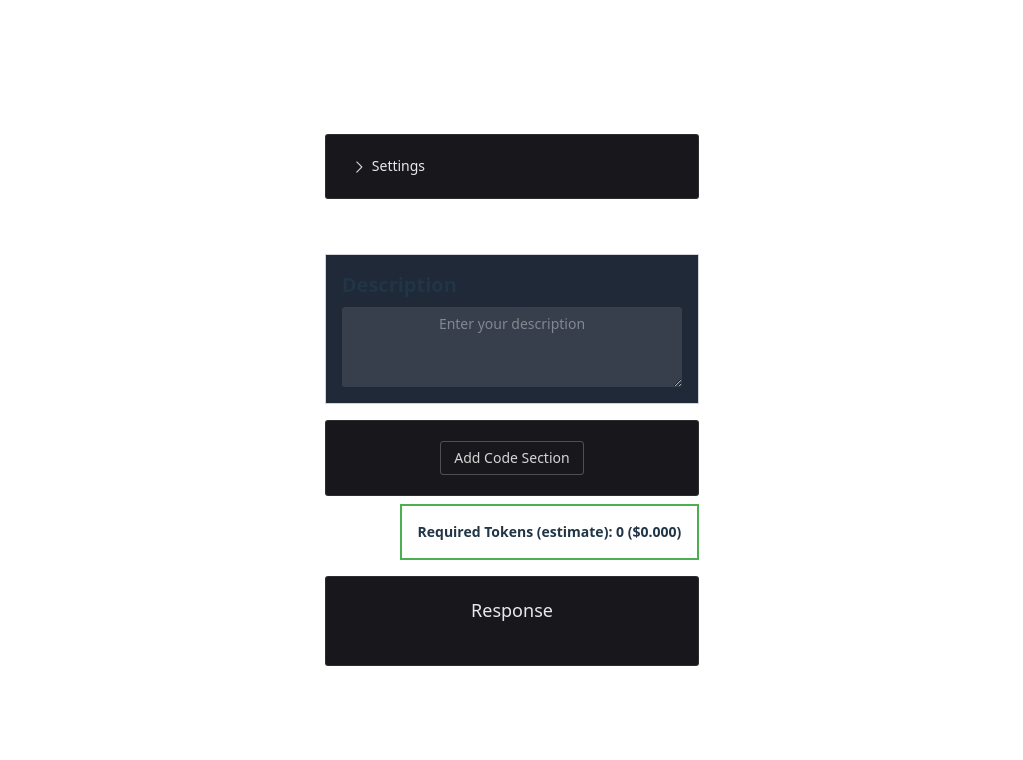
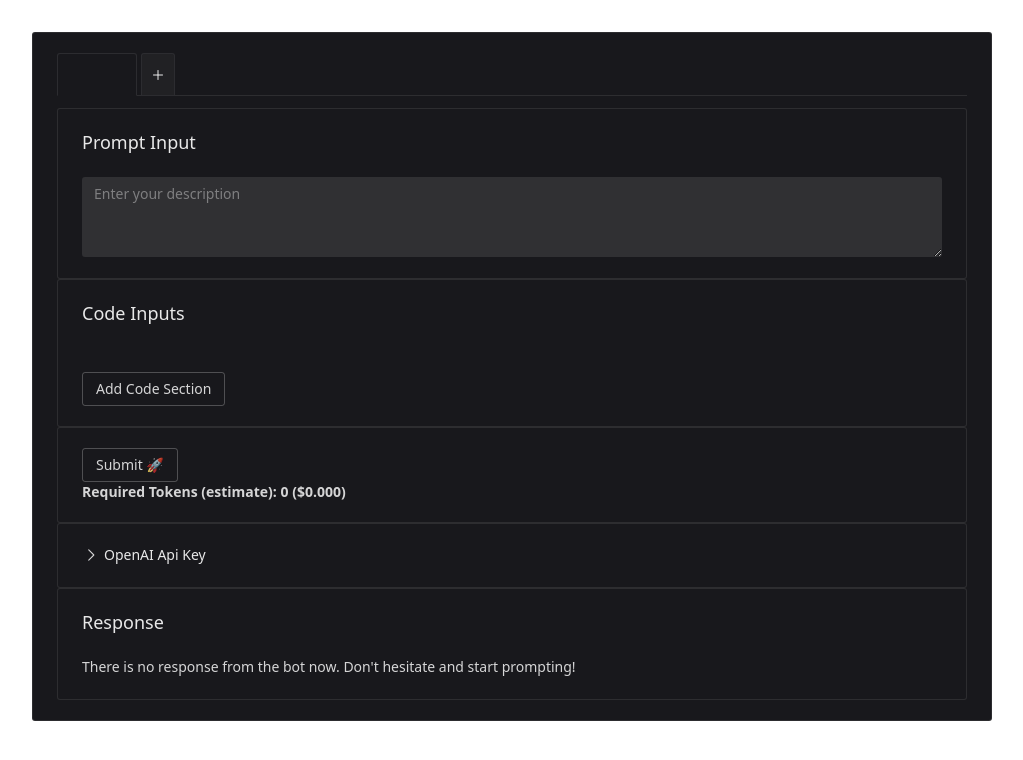
Before and after one commit to petersopko/gptcodepal, a Vue app: page / in a window 1280 px wide. Shown: the top 760 px of the page, without its empty margins (128-1151 px from the left). Built offline with nearby package versions, Linux system fonts and the light colour scheme; what @highlightjs/vue-plugin would draw is missing.

Commit message:
more naive ui, more styling

```diff
--- a/src/components/ApiKeyInput.vue
+++ b/src/components/ApiKeyInput.vue
@@ -1,6 +1,5 @@
 <template>
-    <div class="flex items-center">
-        <label for="api-key-input" class="font-bold mr-2">OpenAI API Key:</label>
+    <div class="flex justify-between">
         <div class="relative w-full max-w-md">
             <n-input id="api-key-input" v-model:value="apiKey" type="password" show-password-on="mousedown"
                 placeholder="API Key" />
--- a/src/components/CodeInputList.vue
+++ b/src/components/CodeInputList.vue
@@ -1,6 +1,6 @@
 <template>
-    <n-card>
-        <n-collapse>
+    <n-card title="Code Inputs">
+        <n-collapse class="mb-6">
             <n-collapse-item v-for="(codeInput, index) in codeInputs"
                 :title="!codeInput.name ? 'Code Input ' + (index + 1) : codeInput.name" :name="String(index)"
                 default-expanded-names="1" accordion :key="index">
--- a/src/components/ResponseSection.vue
+++ b/src/components/ResponseSection.vue
@@ -1,5 +1,6 @@
 <template>
     <n-card title="Response">
+        <div v-if="!response"> There is no response from the bot now. Don't hesitate and start prompting! </div>
         <ResponseContent :response="response" />
     </n-card>
 </template>
--- a/src/components/ResponseTokensInfo.vue
+++ /dev/null
@@ -1,50 +0,0 @@
-<template>
-    <div v-show="responseTokens > 0" class="token-info-container">
-        <div class="text-sm font-bold">
-            Required Tokens (estimate): {{ tokenCount }}
-            (${{ (tokenCount * 0.001 * 0.03).toFixed(3) }})
-        </div>
-        <div class="token-info-item">
-            Real Response Tokens: {{ responseTokens }} (${{ (responseTokens * 0.001 * 0.03).toFixed(3) }})
-        </div>
-        <div class="token-info-item">
-            Real Prompt Tokens: {{ actualTokens }} (${{ (actualTokens * 0.001 * 0.03).toFixed(3) }})
-        </div>
-    </div>
-</template>
-
-<script setup>
-const props = defineProps({
-    responseTokens: {
-        type: Number,
-        required: true,
-    },
-    actualTokens: {
-        type: Number,
-        required: true,
-    },
-    tokenCount: {
-        type: Number,
-        required: true,
-    },
-});
-</script>
-
-<style scoped>
-.token-info-container {
-    display: flex;
-    flex-direction: column;
-    align-items: center;
-    margin-top: 0.5rem;
-    margin-bottom: 1rem;
-    border: 2px solid #4CAF50;
-    border-radius: 0;
-    padding: 1rem;
-}
-
-.token-info-item {
-    font-size: 0.875rem;
-    font-weight: bold;
-    margin-bottom: 0.25rem;
-}
-</style>
--- a/src/components/Settings.vue
+++ b/src/components/Settings.vue
@@ -1,7 +1,7 @@
 <template>
     <n-card>
         <n-collapse accordion>
-            <n-collapse-item title="Settings" name="1">
+            <n-collapse-item title="OpenAI Api Key" name="1">
                 <ApiKeyInput @save-api-key="saveApiKey" />
             </n-collapse-item>
         </n-collapse>
--- a/src/components/TextInput.vue
+++ b/src/components/TextInput.vue
@@ -1,11 +1,8 @@
 <template>
-    <div class="bg-gray-800 border border-gray-300 p-4 rounded-none mb-4">
-        <div class="flex items-center justify-between text-xl font-bold mb-2">
-            <div>Description</div>
-        </div>
+    <n-card title="Prompt Input">
         <n-input v-model:value="modelValueRef" :default-value="modelValue" :placeholder="placeholder" type="textarea"
             @input="updateValue" />
-    </div>
+    </n-card>
 </template>
 
 <script setup>
--- a/src/components/TokenEstimations.vue
+++ b/src/components/TokenEstimations.vue
@@ -34,22 +34,3 @@ const props = defineProps({
     },
 });
 </script>
-
-<style scoped>
-.token-info-container {
-    display: flex;
-    flex-direction: column;
-    align-items: center;
-    margin-top: 0.5rem;
-    margin-bottom: 1rem;
-    border: 2px solid #4CAF50;
-    border-radius: 0;
-    padding: 1rem;
-}
-
-.token-info-item {
-    font-size: 0.875rem;
-    font-weight: bold;
-    margin-bottom: 0.25rem;
-}
-</style>
--- a/src/components/TokenInfo.vue
+++ /dev/null
@@ -1,23 +0,0 @@
-<template>
-    <div class="flex flex-col items-center mt-2">
-        <button class="text-lg px-6 py-2 bg-green-500 text-white rounded-none cursor-pointer hover:bg-green-600 mb-4"
-            @click="submitPrompt">
-            Submit
-        </button>
-        <ResponseTokensInfo v-show="tokenCount > 0" :tokenCount="tokenCount" />
-    </div>
-</template>
-
-<script setup>
-import ResponseTokensInfo from './ResponseTokensInfo.vue';
-
-const props = defineProps({
-    tokenCount: Number,
-});
-
-const emit = defineEmits(["submit"]);
-
-const submitPrompt = () => {
-    emit("submit");
-};
-</script>
--- a/src/views/Interface.vue
+++ b/src/views/Interface.vue
@@ -1,17 +1,19 @@
 <template>
   <div class="container">
     <Loader :loading="loading" />
-    <Settings @save-api-key="saveApiKey" class="settings" />
+    <n-card>
+      <Tabs :tabs="tabs" :activeTab="activeTabIndex" @update:activeTab="updateActiveTab" @add-tab="addTab"
+        @delete-tab="deleteTab" />
+      <TextInput v-model.value="descriptionRef" placeholder="Enter your description" :activeTab="activeTabIndex" />
+      <CodeInputList :codeInputs="codeInputs" @remove="removeCodeInput" @add="addCodeInput" />
+      <n-card class="flex">
+        <n-button @click="submitPrompt">Submit 🚀</n-button>
+        <TokenEstimations :tokenCount="tokenCount" :responseTokens="responseTokens" :actualTokens="actualTokens" />
+      </n-card>
+      <Settings @save-api-key="saveApiKey" class="settings" />
 
-    <Tabs :tabs="tabs" :activeTab="activeTabIndex" @update:activeTab="updateActiveTab" @add-tab="addTab"
-      @delete-tab="deleteTab" />
-    <TextInput v-model.value="descriptionRef" placeholder="Enter your description" :activeTab="activeTabIndex" />
-    <CodeInputList :codeInputs="codeInputs" @remove="removeCodeInput" @add="addCodeInput" />
-    <div class="flex justify-between items-center">
-      <n-button @click="submitPrompt">Submit</n-button>
-      <TokenEstimations :tokenCount="tokenCount" :responseTokens="responseTokens" :actualTokens="actualTokens" />
-    </div>
-    <ResponseSection :response="response" />
+      <ResponseSection :response="response" />
+    </n-card>
   </div>
 </template>
 
--- a/styles/style.css
+++ b/styles/style.css
@@ -9,7 +9,6 @@
 
   color-scheme: light dark;
   color: rgba(255, 255, 255, 0.87);
-  background-color: #242424;
 
   font-synthesis: none;
   text-rendering: optimizeLegibility;
@@ -18,80 +17,9 @@
   -webkit-text-size-adjust: 100%;
 }
 
-a {
-  font-weight: 500;
-  color: #646cff;
-  text-decoration: inherit;
-}
-a:hover {
-  color: #535bf2;
-}
-
-a {
-  font-weight: 500;
-  color: #646cff;
-  text-decoration: inherit;
-}
-a:hover {
-  color: #535bf2;
-}
-
-body {
-  margin: 0;
-  display: flex;
-  place-items: center;
-  min-width: 320px;
-  min-height: 100vh;
-}
-
-h1 {
-  font-size: 3.2em;
-  line-height: 1.1;
-}
-
-button {
-  border-radius: 8px;
-  border: 1px solid transparent;
-  padding: 0.6em 1.2em;
-  font-size: 1em;
-  font-weight: 500;
-  font-family: inherit;
-  background-color: #1a1a1a;
-  cursor: pointer;
-  transition: border-color 0.25s;
-}
-button:hover {
-  border-color: #646cff;
-}
-button:focus,
-button:focus-visible {
-  outline: 4px auto -webkit-focus-ring-color;
-}
-
-.card {
-  padding: 2em;
-}
-
 #app {
-  display: flex;
-  justify-content: center;
-  align-items: center;
   padding: 2rem;
-  text-align: center;
-  width: 100%;
   margin-left: auto;
   margin-right: auto;
+  width: 80%;
 }
-
-@media (prefers-color-scheme: light) {
-  :root {
-    color: #213547;
-    background-color: #ffffff;
-  }
-  a:hover {
-    color: #747bff;
-  }
-  button {
-    background-color: #f9f9f9;
-  }
-}
```
